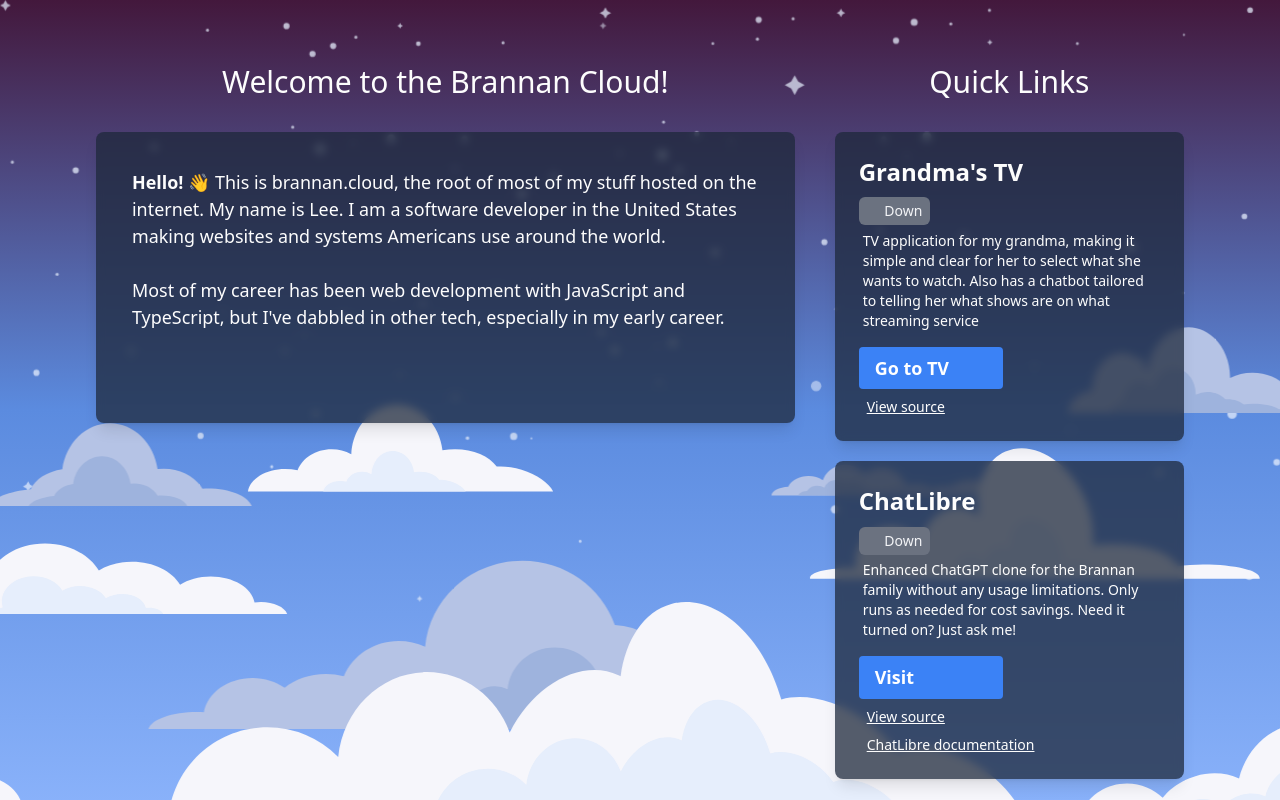
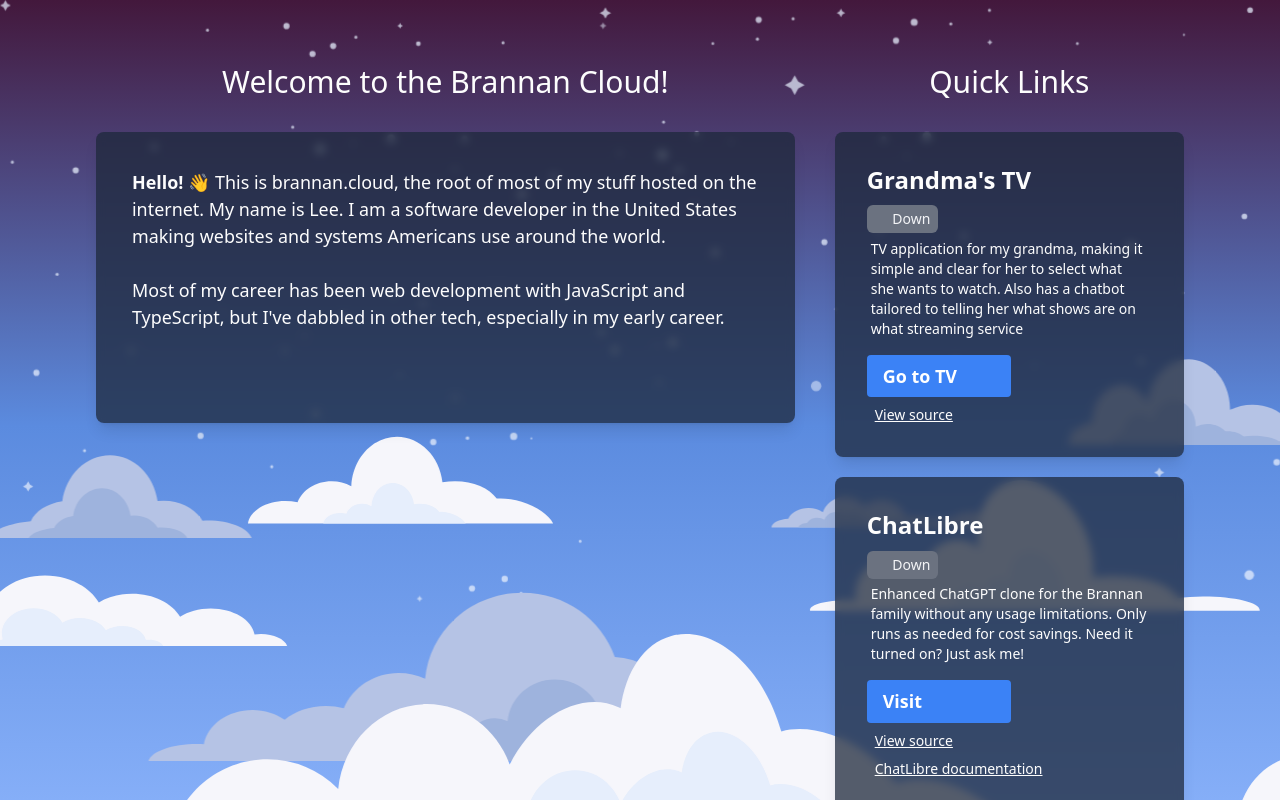
Before and after one commit to bananabrann/brannan.cloud, a SvelteKit app: page / in a window 1280 px wide. Shown: the top 800 px of the page. Built offline with nearby package versions, Linux system fonts and the light colour scheme; no server answers; some icons are missing; a web font is replaced by a local one.

Commit message:
Break common background into component

```diff
--- /dev/null
+++ b/src/lib/components/GlossyDarkContent.svelte
@@ -0,0 +1,3 @@
+<div class="bg-slate-800 bg-opacity-75 shadow-lg rounded-lg backdrop-blur-sm p-3 md:p-6 lg:p-8">
+	<slot />
+</div>
--- a/src/routes/+page.svelte
+++ b/src/routes/+page.svelte
@@ -4,6 +4,7 @@
 	import GitHub from "svelte-material-icons/Github.svelte";
 	import Discord from "svelte-material-icons/Discord.svelte";
 	import LinkedIn from "svelte-material-icons/Linkedin.svelte";
+	import GlossyDarkContent from "../lib/components/GlossyDarkContent.svelte";
 	import WebStatusBadge from "$lib/components/WebStatusBadge.svelte";
 
 	/**
@@ -29,7 +30,7 @@
 <div class="flex flex-col sm:flex-row max-w-6xl m-auto p-2 md:p-8 gap-2 md:gap-5 lg:gap-10">
 	<div class="w-full sm:w-1/2 md:w-2/3">
 		<h1 class="text-3xl text-center my-8">Welcome to the Brannan Cloud!</h1>
-		<div class="bg-slate-800 bg-opacity-75 shadow-lg rounded-lg backdrop-blur-sm p-8">
+		<GlossyDarkContent>
 			<p>
 				<b>Hello! 👋</b> This is brannan.cloud, the root of most of my stuff hosted on the internet.
 				My name is Lee. I am a software developer in the United States making websites and systems
@@ -53,14 +54,14 @@
 			</div>
 
 			<!-- TODO - Articles and readings -->
-		</div>
+		</GlossyDarkContent>
 	</div>
 
 	<div class="w-full sm:w-1/2 md:w-1/3">
 		<h2 class="text-3xl text-center my-8">Quick Links</h2>
+
 		<div class="flex my-2 flex-col gap-5 flex-wrap justify-between sm:flex-row">
-			<div class=" bg-slate-800 bg-opacity-75 shadow-lg rounded-lg backdrop-blur-sm">
-				<div class="p-6">
+			<GlossyDarkContent>
 				<h3 class="text-2xl font-bold mb-2">Grandma's TV</h3>
 				{#await data.streamed.isTvOnline}
 					<WebStatusBadge status="loading" />
@@ -70,9 +71,9 @@
 					<WebStatusBadge status="error" />
 				{/await}
 				<p class="text-sm">
-						TV application for my grandma, making it simple and clear for her to select what she
-						wants to watch. Also has a chatbot tailored to telling her what shows are on what
-						streaming service
+					TV application for my grandma, making it simple and clear for her to select what she wants
+					to watch. Also has a chatbot tailored to telling her what shows are on what streaming
+					service
 				</p>
 				<div class=" flex flex-col justify-start space-x-2 mt-4">
 					<a
@@ -92,13 +93,8 @@
 						View source
 					</a>
 				</div>
-				</div>
-			</div>
-
-			<div
-				class=" bg-slate-800 bg-opacity-75 shadow-lg rounded-lg overflow-hidden backdrop-blur-sm"
-			>
-				<div class="p-6">
+			</GlossyDarkContent>
+			<GlossyDarkContent>
 				<h3 class="text-2xl font-bold mb-2">ChatLibre</h3>
 				{#await data.streamed.isChatOnline}
 					<WebStatusBadge status="loading" />
@@ -108,8 +104,8 @@
 					<WebStatusBadge status="error" />
 				{/await}
 				<p class="text-sm">
-						Enhanced ChatGPT clone for the Brannan family without any usage limitations. Only runs
-						as needed for cost savings. Need it turned on? Just ask me!
+					Enhanced ChatGPT clone for the Brannan family without any usage limitations. Only runs as
+					needed for cost savings. Need it turned on? Just ask me!
 				</p>
 				<div class=" flex flex-col justify-start space-x-2 mt-4">
 					<a
@@ -135,8 +131,7 @@
 						class="text-sm mt-2 underline">ChatLibre documentation</a
 					>
 				</div>
-				</div>
-			</div>
+			</GlossyDarkContent>
 		</div>
 	</div>
 </div>
```
Lines whose indentation alone changed are shown as unchanged.
